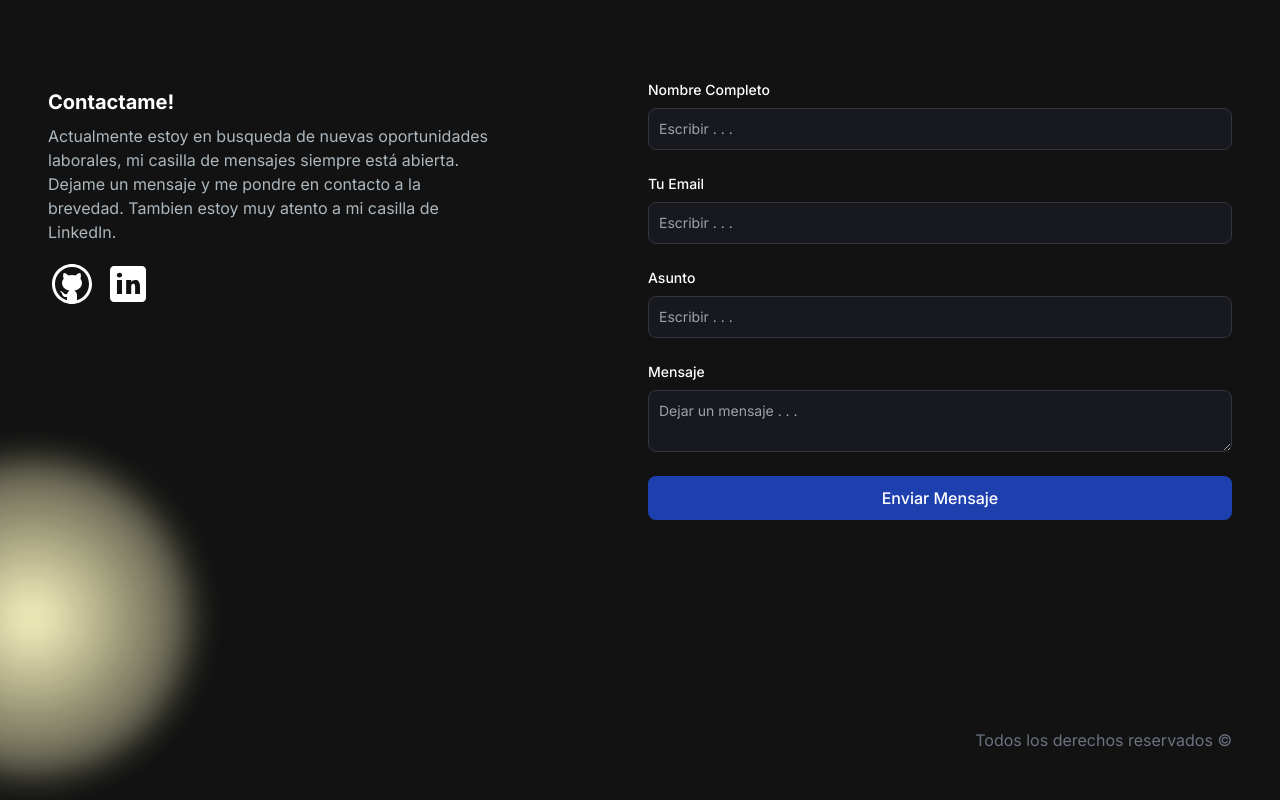
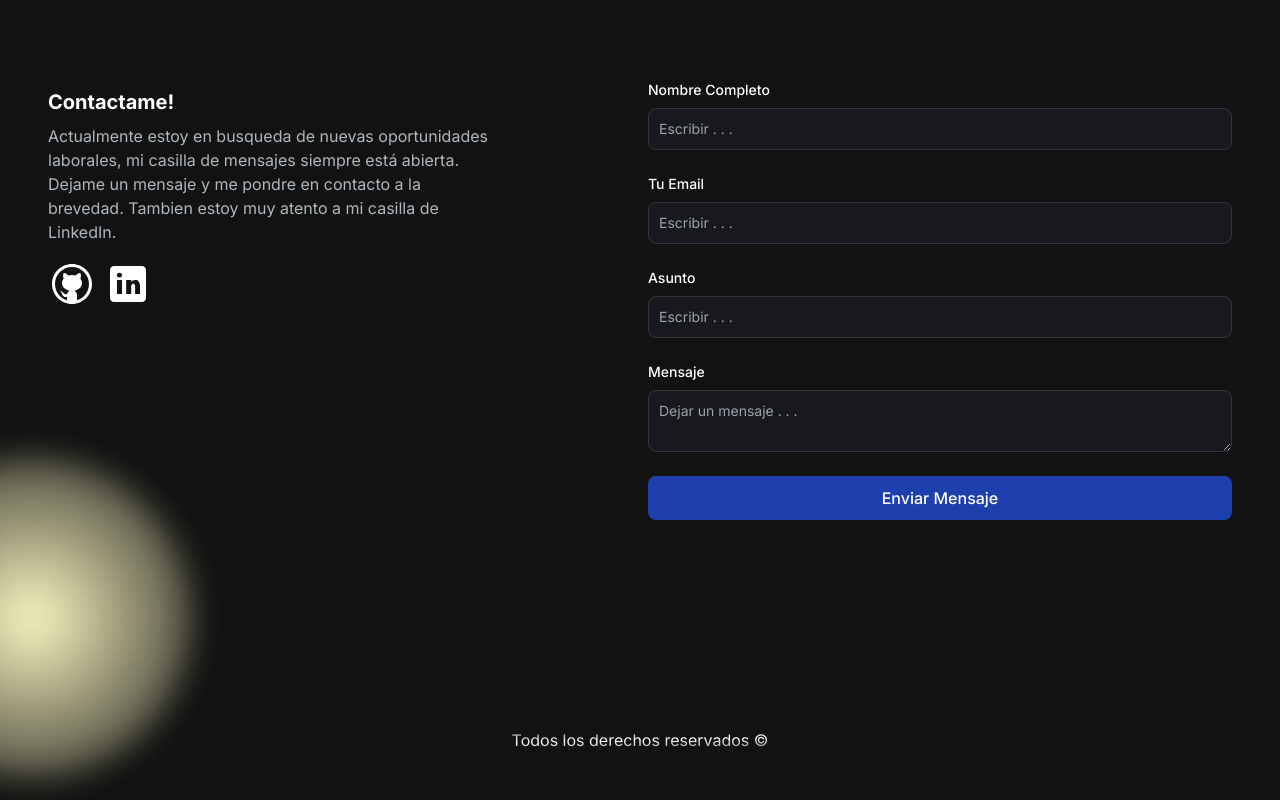
Before and after one commit to MateoDonino/portfolio-web, a Next.js app: page / in a window 1280 px wide. Shown: the part 1925-2725 px from the top of the page. Built offline with nearby package versions, Linux system fonts and the light colour scheme.

Commit message:
Actualización 2.0

```diff
--- a/src/components/Footer.jsx
+++ b/src/components/Footer.jsx
@@ -3,9 +3,10 @@ import React from "react";
 const Footer = () => {
   return (
     <footer className=" footer text-white">
-      <div className=" container p-12 flex justify-between mx-auto">
-        <span className=" text-gray-500"></span>
-        <p className=" text-gray-500">Todos los derechos reservados ©</p>
+      <div className=" container p-12 text-center mx-auto">
+        <p className=" text-center text-transparent bg-clip-text bg-gradient-to-br from-black via-white to-black">
+          Todos los derechos reservados ©
+        </p>
       </div>
     </footer>
   );
--- a/src/components/ProjectsSection.jsx
+++ b/src/components/ProjectsSection.jsx
@@ -33,7 +33,7 @@ const projectsData = [
       "Si, este mismo proyecto. Portfolio Web con mi resumen, donde se puede encontrar mi CV como tambien el poder interactuar para poder ir a mi LinkedIn, Github y más. Programado con React, Next.js y Taildwind CSS.",
     descriptiontwo: "#React #Next.js #TailwindCSS",
     image: "/images/projects/web3.png",
-    tag: ["All", "Web", "Mobile"],
+    tag: ["All", "Mobile"],
     gitUrl: "https://github.com/MateoDonino/portfolio-web",
     previewUrl: "/",
   },
```
